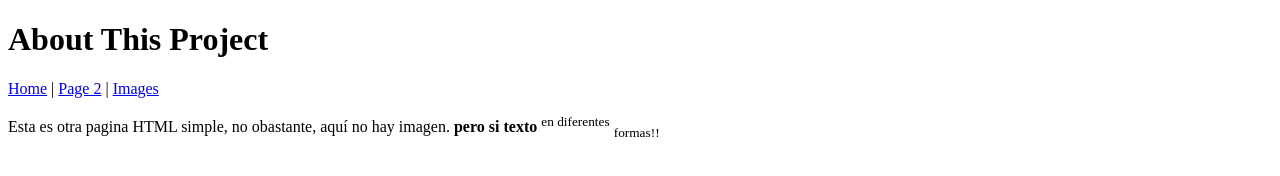
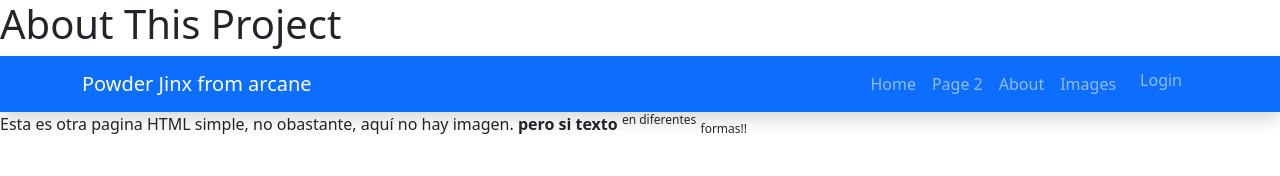
Before and after one commit to SantiQ0905/TC2005B_EjerciciosWeb, a website: page Act1/about.html in a window 1280 px wide. Drawn offline with nearby package versions, Linux system fonts and the light colour scheme.

Commit message:
Done with bootstrap and css

```diff
--- a/Act1/about.html
+++ b/Act1/about.html
@@ -1,6 +1,8 @@
 <!DOCTYPE html>
 <html lang="en">
 <head>
+    <link href="https://cdn.jsdelivr.net/npm/bootstrap@5.3.2/dist/css/bootstrap.min.css" rel="stylesheet">
+    <script src="https://cdn.jsdelivr.net/npm/bootstrap@5.3.2/dist/js/bootstrap.bundle.min.js"></script>
     <meta charset="UTF-8">
     <meta name="viewport" content="width=device-width, initial-scale=1.0">
     <title>About</title>
@@ -9,10 +11,22 @@
     <header>
         <h1>About This Project</h1>
     </header>
-    <nav>
-        <a href="index.html">Home</a> |
-        <a href="page2.html">Page 2</a> |
-        <a href="images.html">Images</a>
+    <nav class="navbar navbar-expand-lg navbar-dark bg-primary shadow">
+        <div class="container">
+            <a class="navbar-brand" href="index.html">Powder Jinx from arcane</a>
+            <button class="navbar-toggler" type="button" data-bs-toggle="collapse" data-bs-target="#navbarNav">
+                <span class="navbar-toggler-icon"></span>
+            </button>
+            <div class="collapse navbar-collapse" id="navbarNav">
+                <ul class="navbar-nav ms-auto">
+                    <li class="nav-item"><a class="nav-link" href="index.html">Home</a></li>
+                    <li class="nav-item"><a class="nav-link" href="page2.html">Page 2</a></li>
+                    <li class="nav-item"><a class="nav-link" href="about.html">About</a></li>
+                    <li class="nav-item"><a class="nav-link" href="images.html">Images</a></li>
+                    <li class="nav-item"><a class="nav-link btn btn-outline-light px-3 py-1" href="login.html">Login</a></li>
+                </ul>
+            </div>
+        </div>
     </nav>
     <div>
         <p>Esta es otra pagina HTML simple, no obastante, aquí no hay imagen. <strong>pero si texto</strong> <sup>en diferentes</sup> <sub>formas!!</sub></p>
--- /dev/null
+++ b/Act1/style.css
@@ -0,0 +1,15 @@
+body {
+    font-family: Arial, sans-serif;
+    margin: 0;
+    padding: 0;
+    background-color: #f8f9fa;
+}
+nav {
+    background-color: #007bff;
+    padding: 10px;
+}
+nav a {
+    color: white;
+    text-decoration: none;
+    margin: 10px;
+}
--- /dev/null
+++ b/package.json
@@ -0,0 +1,5 @@
+{
+  "dependencies": {
+    "bootstrap": "^5.3.3"
+  }
+}
```
Also changed, not shown: Act1/images.html (+18 -4 lines), Act1/index.html (+21 -6 lines), Act1/login.html (added, +52 -0 lines), Act1/page2.html (+18 -4 lines), 1 other file.
